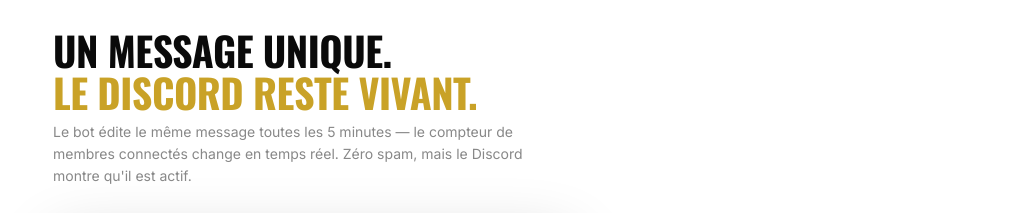
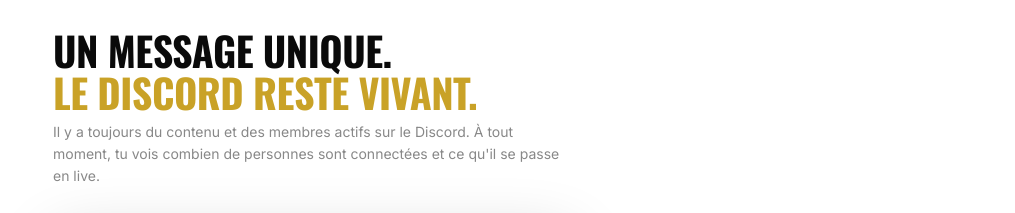
Before and after one commit to enixlab/focus-systeme-complet, a plain HTML site: page index.html in a window 1280 px wide. Shown: the part 2669-2882 px from the top of the page, without its empty margins (117-1132 px from the left). Drawn offline with nearby package versions, Linux system fonts and the light colour scheme.

Commit message:
Simplifier description live-status

```diff
--- a/index.html
+++ b/index.html
@@ -393,7 +393,7 @@ footer p{font-size:13px;color:var(--mid);}
     <div class="dvd"><div class="dvd-label">Écran 3 — Canal #live-status</div><div class="dvd-line"></div></div>
     <div class="sec-head">
       <h2>Un message unique.<br><span>Le Discord reste vivant.</span></h2>
-      <p>Le bot édite le même message toutes les 5 minutes — le compteur de membres connectés change en temps réel. Zéro spam, mais le Discord montre qu'il est actif.</p>
+      <p>Il y a toujours du contenu et des membres actifs sur le Discord. À tout moment, tu vois combien de personnes sont connectées et ce qu'il se passe en live.</p>
     </div>
     <div style="max-width:520px;">
       <div class="dc">
```
